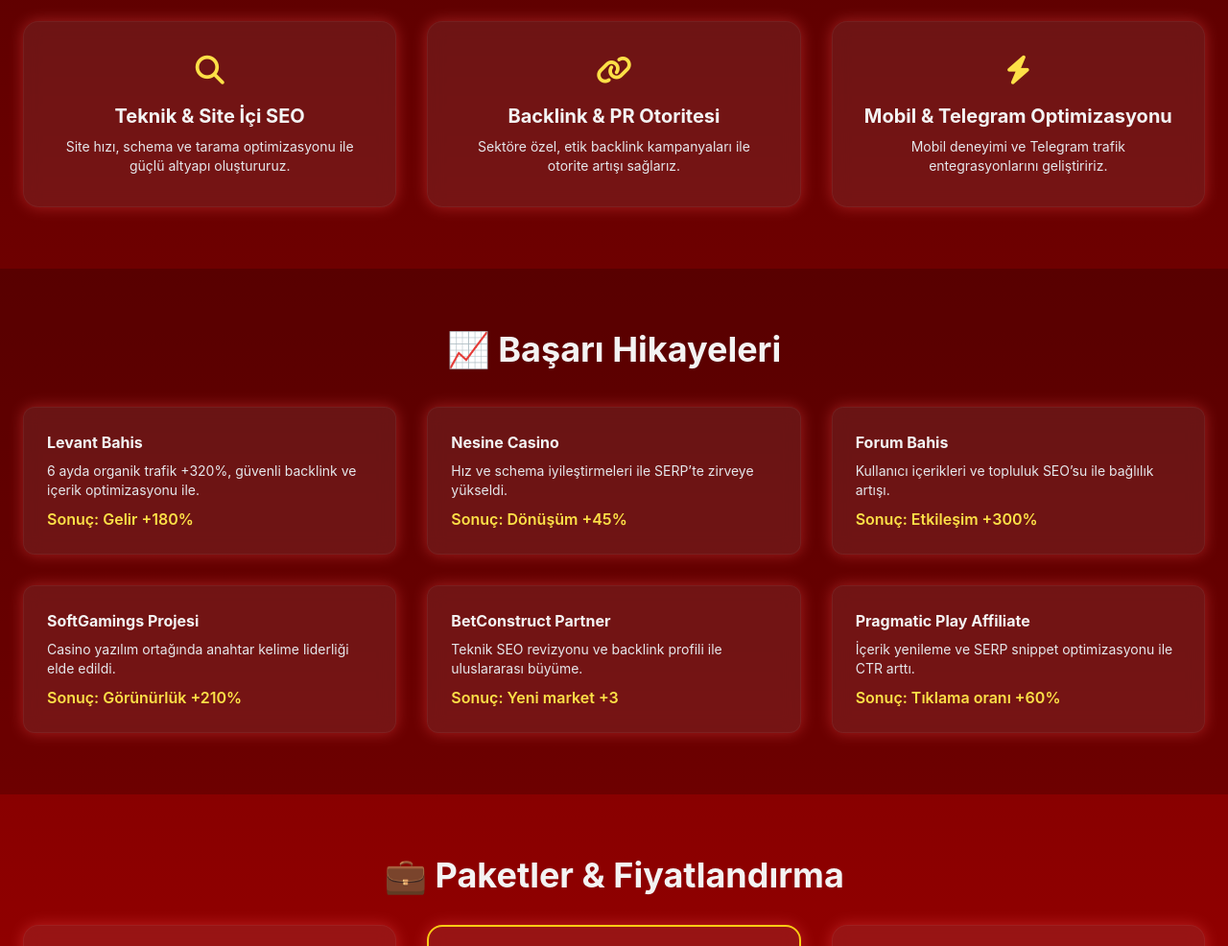
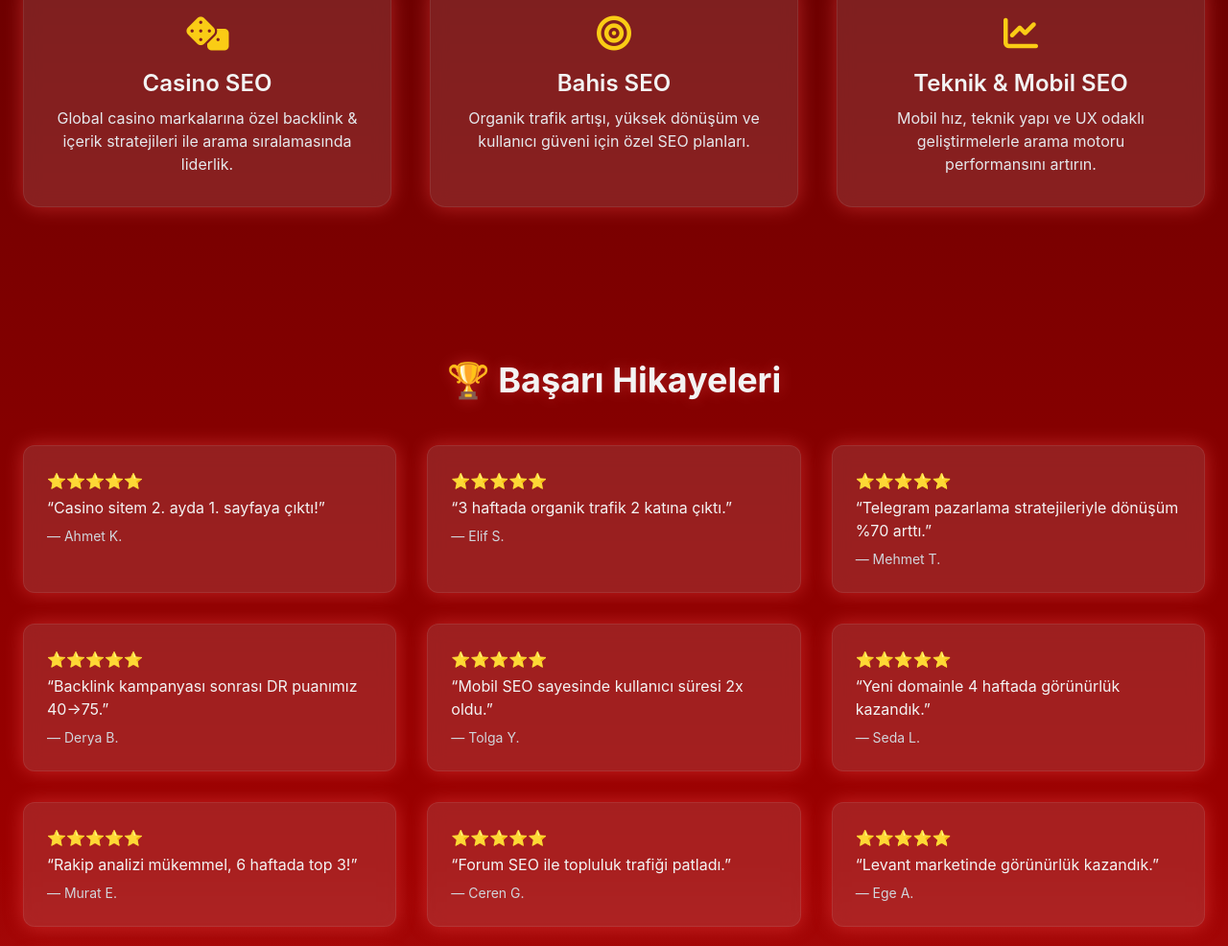
Before and after one commit to betseogalaxi/seo6, a plain HTML site: page index.html in a window 1280 px wide. Shown: the part 670-1656 px from the top of the page at 96% size. Drawn offline with nearby package versions, Linux system fonts and the light colour scheme.

Commit message:
Update index.html

```diff
--- a/index.html
+++ b/index.html
@@ -11,9 +11,9 @@
 
 <style>
 :root{
-  --grad:linear-gradient(180deg,#400000 0%,#7b0000 35%,#a50000 60%,#ffb347 100%);
-  --card-bg:rgba(255,255,255,0.08);
-  --glow:0 0 15px rgba(255,80,80,0.4);
+  --grad:linear-gradient(180deg,#4b0000 0%,#9c0000 40%,#ff5a5a 75%,#ffb347 100%);
+  --card-bg:rgba(255,255,255,0.12);
+  --glow:0 0 20px rgba(255,80,80,0.45);
 }
 body{
   background:var(--grad);
@@ -22,47 +22,14 @@
   -webkit-font-smoothing:antialiased;
   overflow-x:hidden;
 }
-
-/* Glow & glass */
-.glass{background:var(--card-bg);backdrop-filter:blur(8px);border:1px solid rgba(255,255,255,0.05);box-shadow:var(--glow);}
-.btn-accent{background:linear-gradient(90deg,#ff3b3b,#ffb347,#ff3b3b);background-size:200% 200%;transition:all .3s;box-shadow:0 0 15px rgba(255,0,0,.4);}
+.glass{background:var(--card-bg);backdrop-filter:blur(8px);border:1px solid rgba(255,255,255,0.08);box-shadow:var(--glow);}
+.btn-accent{background:linear-gradient(90deg,#ff3b3b,#ffb347,#ff3b3b);background-size:200% 200%;transition:all .3s;box-shadow:0 0 20px rgba(255,0,0,.5);}
 .btn-accent:hover{background-position:100% 0;transform:scale(1.05);}
-
-/* Testimonials */
-.testimonial{position:absolute;inset:0;display:flex;align-items:center;justify-content:center;padding:0 1rem;}
-.fade{opacity:0;transition:opacity .6s;}
-.fade.opacity-100{opacity:1;}
-
-/* Sections */
 section{scroll-margin-top:100px;}
+h2{text-shadow:0 0 15px rgba(255,80,80,0.4);}
 </style>
 </head>
 <body>
-
-<!-- Top testimonial strip (10 rotating) -->
-<div class="sticky top-4 z-40 flex justify-center px-4">
-  <div class="glass rounded-full px-6 py-3 max-w-6xl w-full relative overflow-hidden h-16 shadow-lg">
-    <div id="twrap" class="relative h-full">
-      <div class="testimonial fade"><p class="font-semibold">⭐️⭐️⭐️⭐️⭐️ “BETSEO GALAXI ile organik trafik 2x oldu.” — Ahmet K.</p></div>
-      ...
-    </div>
-  </div>
-</div>
-
-
-<script>
-(function(){
-  const items=document.querySelectorAll('#twrap .testimonial');
-  let i=0;
-  setInterval(()=>{
-    items[i].classList.remove('opacity-100');
-    items[i].classList.add('opacity-0');
-    i=(i+1)%items.length;
-    items[i].classList.remove('opacity-0');
-    items[i].classList.add('opacity-100');
-  },4200);
-})();
-</script>
 
 <!-- Header -->
 <header class="py-4 sticky top-0 z-30 bg-black/20 backdrop-blur-md">
@@ -73,6 +40,7 @@
       <a href="#hizmetler" class="hover:text-yellow-300">Hizmetler</a>
       <a href="#case" class="hover:text-yellow-300">Başarılar</a>
       <a href="#fiyat" class="hover:text-yellow-300">Fiyatlar</a>
+      <a href="#faq" class="hover:text-yellow-300">SSS</a>
       <a href="#iletisim" class="hover:text-yellow-300">İletişim</a>
     </nav>
   </div>
@@ -82,73 +50,89 @@
 <section id="hero" class="py-20 text-center">
   <div class="container mx-auto px-6">
     <h1 class="text-4xl md:text-6xl font-extrabold mb-6 drop-shadow-lg">🪐 BETSEO GALAXI — Bahis ve Casino Siteleri İçin SEO</h1>
-    <p class="text-lg md:text-2xl mb-8 text-gray-200 max-w-3xl mx-auto">Teknik SEO, otorite backlink ve mobil optimizasyon ile casino markaları için organik trafikte patlama yaratıyoruz.</p>
+    <p class="text-lg md:text-2xl mb-8 text-gray-200 max-w-3xl mx-auto">Teknik SEO, backlink ve içerik optimizasyonu ile casino markaları için <b>organik trafikte patlama</b> yaratıyoruz.</p>
     <a href="#iletisim" class="btn-accent text-black px-8 py-4 rounded-full font-semibold">🚀 Hemen Başla</a>
   </div>
 </section>
 
 <!-- Hizmetler -->
-<section id="hizmetler" class="py-16 text-center">
+<section id="hizmetler" class="py-20 text-center">
   <div class="container mx-auto px-6">
-    <h2 class="text-3xl md:text-4xl font-bold mb-10">✨ Hizmetlerimiz</h2>
-    <div class="grid md:grid-cols-3 gap-8">
-      <div class="glass p-8 rounded-2xl">
-        <i class="fas fa-search text-3xl text-yellow-300 mb-4"></i>
-        <h3 class="font-bold text-xl mb-2">Teknik & Site İçi SEO</h3>
-        <p class="text-gray-200 text-sm">Site hızı, schema ve tarama optimizasyonu ile güçlü altyapı oluştururuz.</p>
+    <h2 class="text-4xl font-bold mb-12">🎯 Hizmetlerimiz</h2>
+    <div class="grid md:grid-cols-3 gap-10">
+      <div class="glass p-8 rounded-2xl hover:scale-105 transition">
+        <i class="fas fa-dice text-4xl text-yellow-400 mb-4"></i>
+        <h3 class="text-2xl font-semibold mb-2">Casino SEO</h3>
+        <p class="text-gray-200">Global casino markalarına özel backlink & içerik stratejileri ile arama sıralamasında liderlik.</p>
       </div>
-      <div class="glass p-8 rounded-2xl">
-        <i class="fas fa-link text-3xl text-yellow-300 mb-4"></i>
-        <h3 class="font-bold text-xl mb-2">Backlink & PR Otoritesi</h3>
-        <p class="text-gray-200 text-sm">Sektöre özel, etik backlink kampanyaları ile otorite artışı sağlarız.</p>
+      <div class="glass p-8 rounded-2xl hover:scale-105 transition">
+        <i class="fas fa-bullseye text-4xl text-yellow-400 mb-4"></i>
+        <h3 class="text-2xl font-semibold mb-2">Bahis SEO</h3>
+        <p class="text-gray-200">Organik trafik artışı, yüksek dönüşüm ve kullanıcı güveni için özel SEO planları.</p>
       </div>
-      <div class="glass p-8 rounded-2xl">
-        <i class="fas fa-bolt text-3xl text-yellow-300 mb-4"></i>
-        <h3 class="font-bold text-xl mb-2">Mobil & Telegram Optimizasyonu</h3>
-        <p class="text-gray-200 text-sm">Mobil deneyimi ve Telegram trafik entegrasyonlarını geliştiririz.</p>
+      <div class="glass p-8 rounded-2xl hover:scale-105 transition">
+        <i class="fas fa-chart-line text-4xl text-yellow-400 mb-4"></i>
+        <h3 class="text-2xl font-semibold mb-2">Teknik & Mobil SEO</h3>
+        <p class="text-gray-200">Mobil hız, teknik yapı ve UX odaklı geliştirmelerle arama motoru performansını artırın.</p>
       </div>
     </div>
   </div>
 </section>
 
 <!-- Başarı Hikayeleri -->
-<section id="case" class="py-16 bg-black/20">
+<section id="case" class="py-20 text-center">
   <div class="container mx-auto px-6">
-    <h2 class="text-3xl md:text-4xl font-bold mb-10 text-center">📈 Başarı Hikayeleri</h2>
-    <div class="grid md:grid-cols-3 gap-8">
+    <h2 class="text-4xl font-bold mb-12">🏆 Başarı Hikayeleri</h2>
+    <div class="grid md:grid-cols-2 lg:grid-cols-3 gap-8">
       <div class="glass p-6 rounded-xl text-left">
-        <h4 class="font-bold mb-2">Levant Bahis</h4>
-        <p class="text-sm text-gray-200 mb-2">6 ayda organik trafik +320%, güvenli backlink ve içerik optimizasyonu ile.</p>
-        <div class="font-semibold text-yellow-300">Sonuç: Gelir +180%</div>
+        <p class="text-yellow-400 mb-1">⭐⭐⭐⭐⭐</p>
+        <p>“Casino sitem 2. ayda 1. sayfaya çıktı!”</p><p class="text-sm text-gray-300 mt-2">— Ahmet K.</p>
       </div>
       <div class="glass p-6 rounded-xl text-left">
-        <h4 class="font-bold mb-2">Nesine Casino</h4>
-        <p class="text-sm text-gray-200 mb-2">Hız ve schema iyileştirmeleri ile SERP’te zirveye yükseldi.</p>
-        <div class="font-semibold text-yellow-300">Sonuç: Dönüşüm +45%</div>
+        <p class="text-yellow-400 mb-1">⭐⭐⭐⭐⭐</p>
+        <p>“3 haftada organik trafik 2 katına çıktı.”</p><p class="text-sm text-gray-300 mt-2">— Elif S.</p>
       </div>
       <div class="glass p-6 rounded-xl text-left">
-        <h4 class="font-bold mb-2">Forum Bahis</h4>
-        <p class="text-sm text-gray-200 mb-2">Kullanıcı içerikleri ve topluluk SEO’su ile bağlılık artışı.</p>
-        <div class="font-semibold text-yellow-300">Sonuç: Etkileşim +300%</div>
+        <p class="text-yellow-400 mb-1">⭐⭐⭐⭐⭐</p>
+        <p>“Telegram pazarlama stratejileriyle dönüşüm %70 arttı.”</p><p class="text-sm text-gray-300 mt-2">— Mehmet T.</p>
       </div>
       <div class="glass p-6 rounded-xl text-left">
-        <h4 class="font-bold mb-2">SoftGamings Projesi</h4>
-        <p class="text-sm text-gray-200 mb-2">Casino yazılım ortağında anahtar kelime liderliği elde edildi.</p>
-        <div class="font-semibold text-yellow-300">Sonuç: Görünürlük +210%</div>
+        <p class="text-yellow-400 mb-1">⭐⭐⭐⭐⭐</p>
+        <p>“Backlink kampanyası sonrası DR puanımız 40→75.”</p><p class="text-sm text-gray-300 mt-2">— Derya B.</p>
       </div>
       <div class="glass p-6 rounded-xl text-left">
-        <h4 class="font-bold mb-2">BetConstruct Partner</h4>
-        <p class="text-sm text-gray-200 mb-2">Teknik SEO revizyonu ve backlink profili ile uluslararası büyüme.</p>
-        <div class="font-semibold text-yellow-300">Sonuç: Yeni market +3</div>
+        <p class="text-yellow-400 mb-1">⭐⭐⭐⭐⭐</p>
+        <p>“Mobil SEO sayesinde kullanıcı süresi 2x oldu.”</p><p class="text-sm text-gray-300 mt-2">— Tolga Y.</p>
       </div>
       <div class="glass p-6 rounded-xl text-left">
-        <h4 class="font-bold mb-2">Pragmatic Play Affiliate</h4>
-        <p class="text-sm text-gray-200 mb-2">İçerik yenileme ve SERP snippet optimizasyonu ile CTR arttı.</p>
-        <div class="font-semibold text-yellow-300">Sonuç: Tıklama oranı +60%</div>
+        <p class="text-yellow-400 mb-1">⭐⭐⭐⭐⭐</p>
+        <p>“Yeni domainle 4 haftada görünürlük kazandık.”</p><p class="text-sm text-gray-300 mt-2">— Seda L.</p>
+      </div>
+      <div class="glass p-6 rounded-xl text-left">
+        <p class="text-yellow-400 mb-1">⭐⭐⭐⭐⭐</p>
+        <p>“Rakip analizi mükemmel, 6 haftada top 3!”</p><p class="text-sm text-gray-300 mt-2">— Murat E.</p>
+      </div>
+      <div class="glass p-6 rounded-xl text-left">
+        <p class="text-yellow-400 mb-1">⭐⭐⭐⭐⭐</p>
+        <p>“Forum SEO ile topluluk trafiği patladı.”</p><p class="text-sm text-gray-300 mt-2">— Ceren G.</p>
+      </div>
+      <div class="glass p-6 rounded-xl text-left">
+        <p class="text-yellow-400 mb-1">⭐⭐⭐⭐⭐</p>
+        <p>“Levant marketinde görünürlük kazandık.”</p><p class="text-sm text-gray-300 mt-2">— Ege A.</p>
+      </div>
+      <div class="glass p-6 rounded-xl text-left">
+        <p class="text-yellow-400 mb-1">⭐⭐⭐⭐⭐</p>
+        <p>“Nesine casino SEO kampanyası başarıyla sonuçlandı.”</p><p class="text-sm text-gray-300 mt-2">— Nurcan P.</p>
       </div>
     </div>
   </div>
 </section>
+
+<!-- (You can now add your Fiyatlar, FAQ, and Iletisim sections below this) -->
+
+</body>
+</html>
+
 
 <!-- Fiyatlar -->
 <section id="fiyat" class="py-16 text-center">
```
